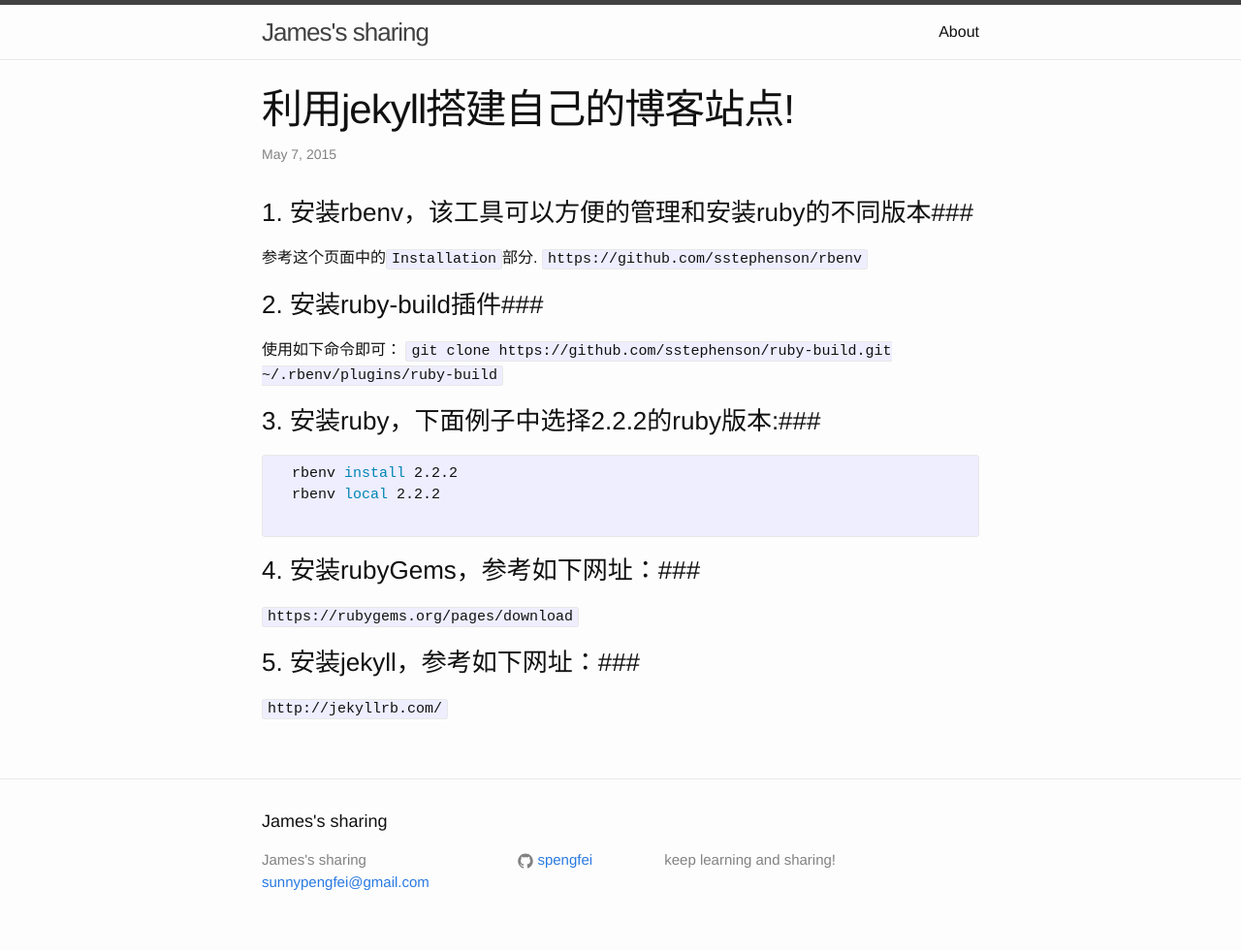
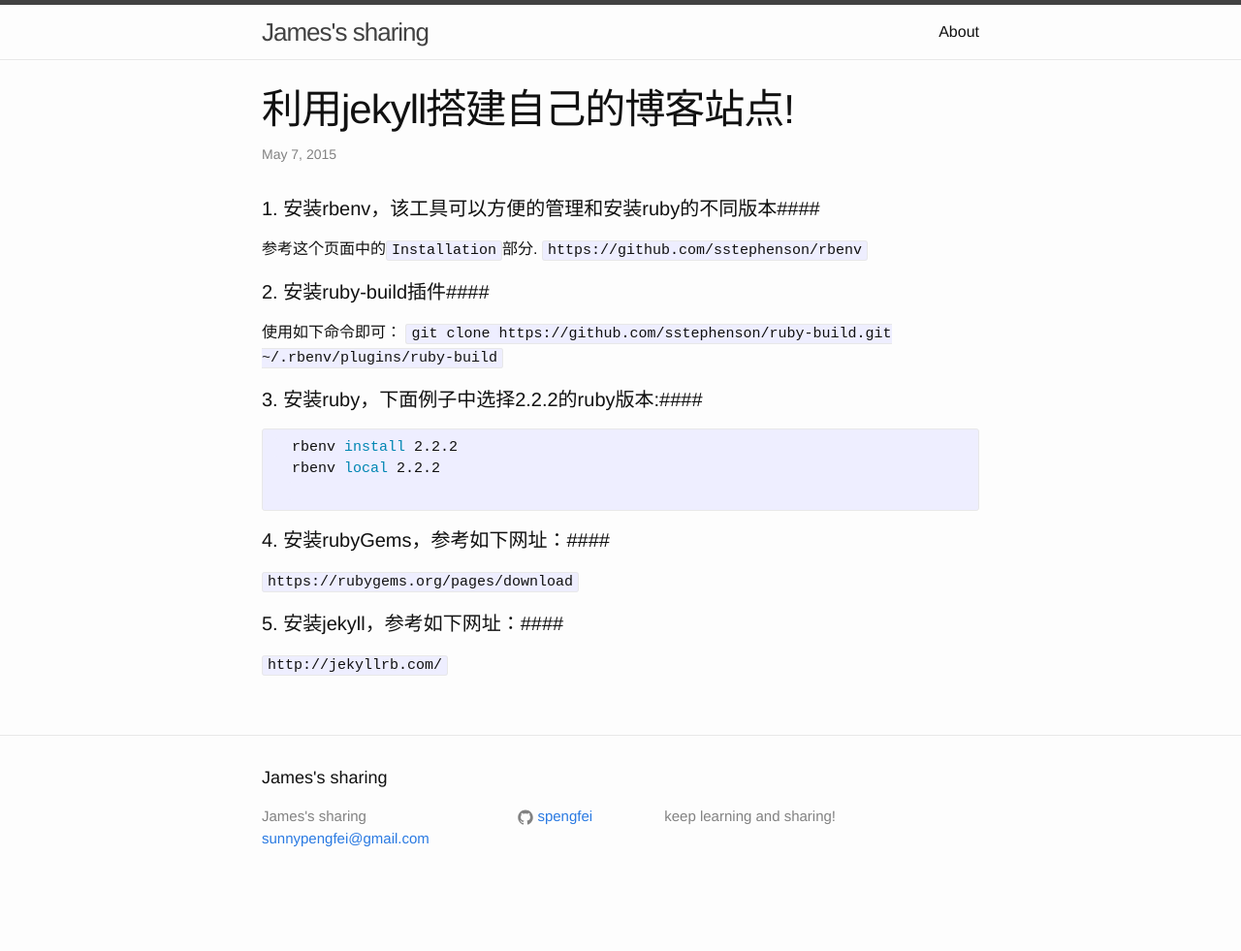
Before and after one commit to jibuji/spengfei.github.io, a Jekyll site: the page built from _posts/2015-05-07-use-jekyll.markdown, in a window 1280 px wide. Shown: the whole page at 97% size. Built offline with Jekyll 4.4.1, drawn with Linux system fonts in a browser that asks for light colours; after the commit the page ends 936 px from its top, so only the background shows below that.

```diff
--- a/_posts/2015-05-07-use-jekyll.markdown
+++ b/_posts/2015-05-07-use-jekyll.markdown
@@ -5,22 +5,22 @@ date:   2015-05-07 14:29:34
 categories: technology
 ---
 
-###1. 安装rbenv，该工具可以方便的管理和安装ruby的不同版本###
+####1. 安装rbenv，该工具可以方便的管理和安装ruby的不同版本####
   参考这个页面中的`Installation`部分.
     `https://github.com/sstephenson/rbenv`
 
-###2. 安装ruby-build插件###
+####2. 安装ruby-build插件####
   使用如下命令即可：
     `git clone https://github.com/sstephenson/ruby-build.git ~/.rbenv/plugins/ruby-build`
 
-###3. 安装ruby，下面例子中选择2.2.2的ruby版本:###
+####3. 安装ruby，下面例子中选择2.2.2的ruby版本:####
   {% highlight bash %}
   rbenv install 2.2.2
   rbenv local 2.2.2
   {% endhighlight bash %}
 
-###4. 安装rubyGems，参考如下网址：###
+####4. 安装rubyGems，参考如下网址：####
   `https://rubygems.org/pages/download`
 
-###5. 安装jekyll，参考如下网址：###
+####5. 安装jekyll，参考如下网址：####
   `http://jekyllrb.com/`
```
